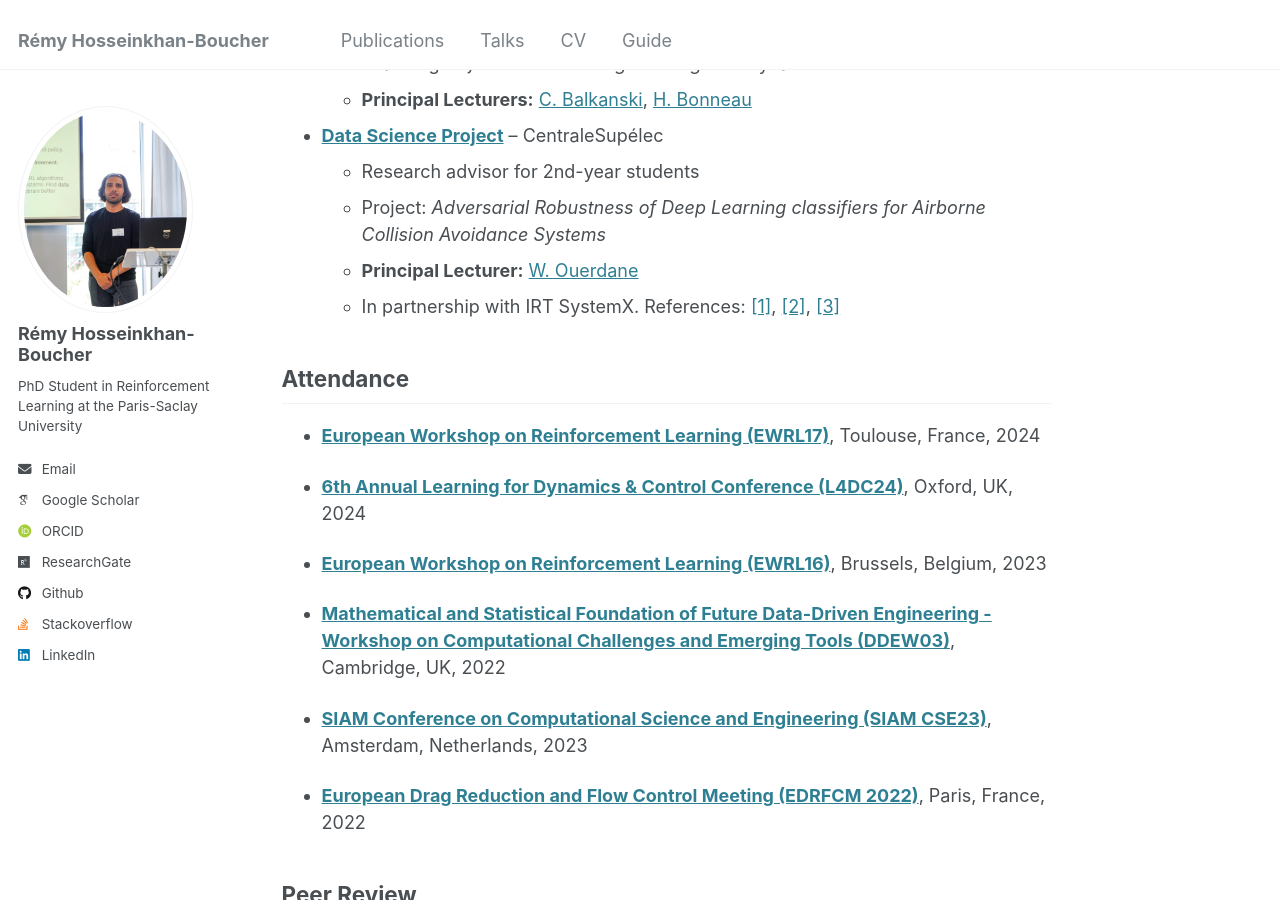
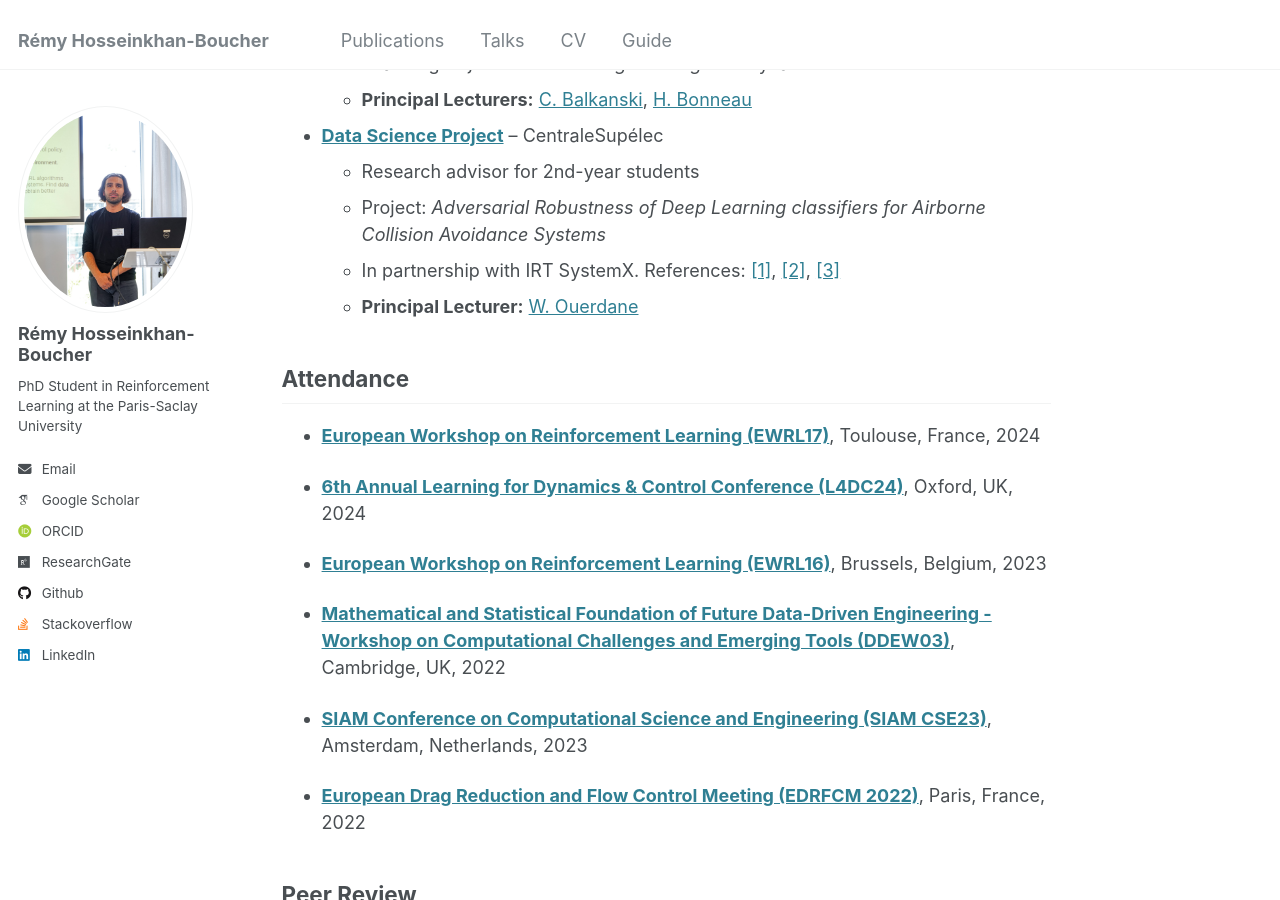
Before and after one commit to ReHoss/rehoss.github.io, a Jekyll site: the page built from _pages/about.md, in a window 1280 px wide and 900 px high, scrolled down 1764 px. Built offline with Jekyll 4.4.1, drawn with Linux system fonts in a browser that asks for light colours; some web fonts are replaced.

Commit message:
Fix order bullet point

```diff
--- a/_pages/about.md
+++ b/_pages/about.md
@@ -58,8 +58,8 @@ I have been a teaching assistant for the following courses:
 - **[Data Science Project](https://masterofscience-ia.com/the-program/)** – CentraleSupélec
   - Research advisor for 2nd-year students
   - Project: *Adversarial Robustness of Deep Learning classifiers for Airborne Collision Avoidance Systems*
+  - In partnership with IRT SystemX. References: [[1]](https://www.eurocontrol.int/system/acas), [[2]](https://arxiv.org/abs/2111.09961), [[3]](https://arxiv.org/abs/1706.06083)
   - **Principal Lecturer:** [W. Ouerdane](https://wassilaouerdane.github.io/)
-  - In partnership with IRT SystemX. References: [[1]](https://www.eurocontrol.int/system/acas), [[2]](https://arxiv.org/abs/2111.09961), [[3]](https://arxiv.org/abs/1706.06083)
 
 
 ## Attendance
```
